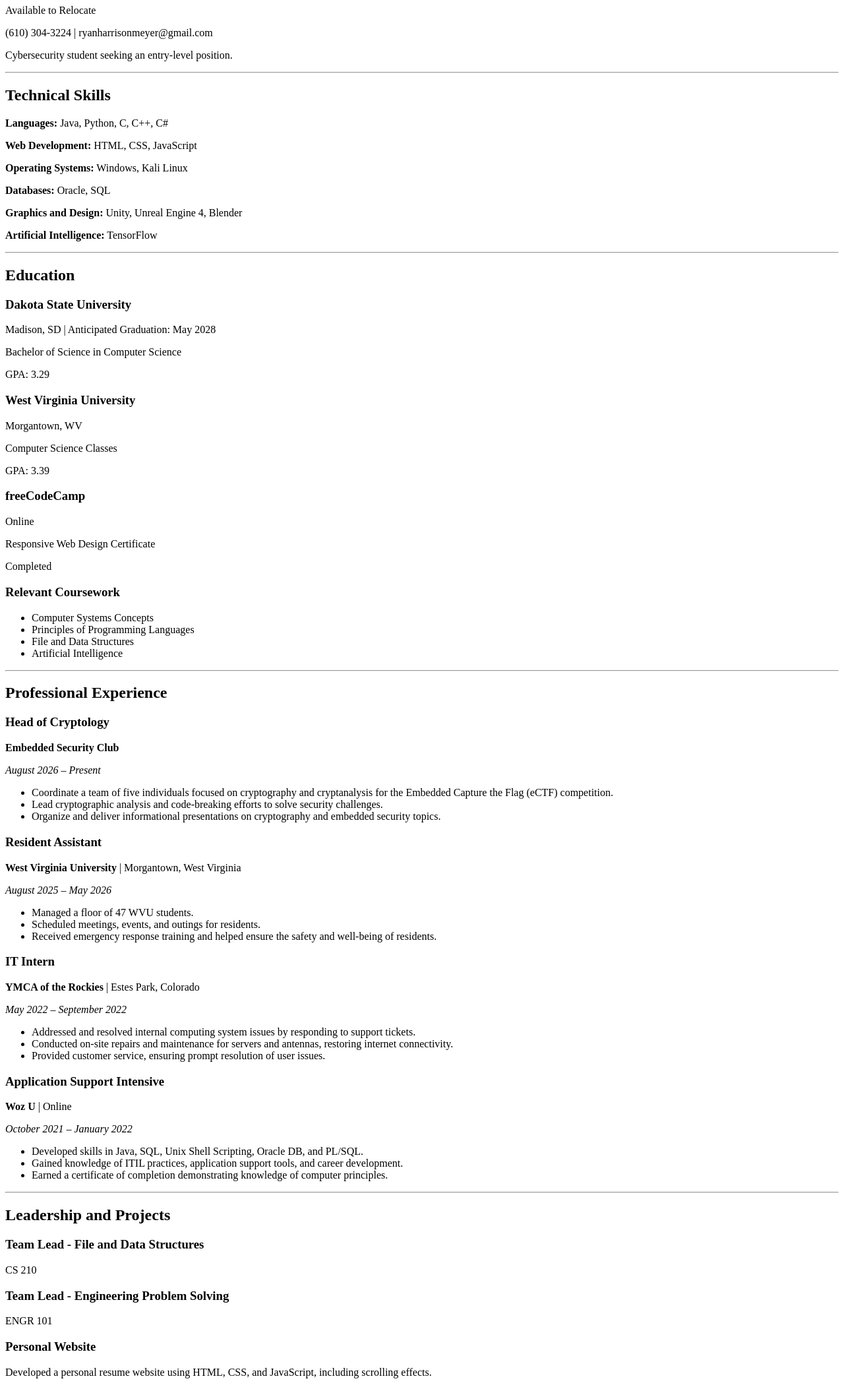
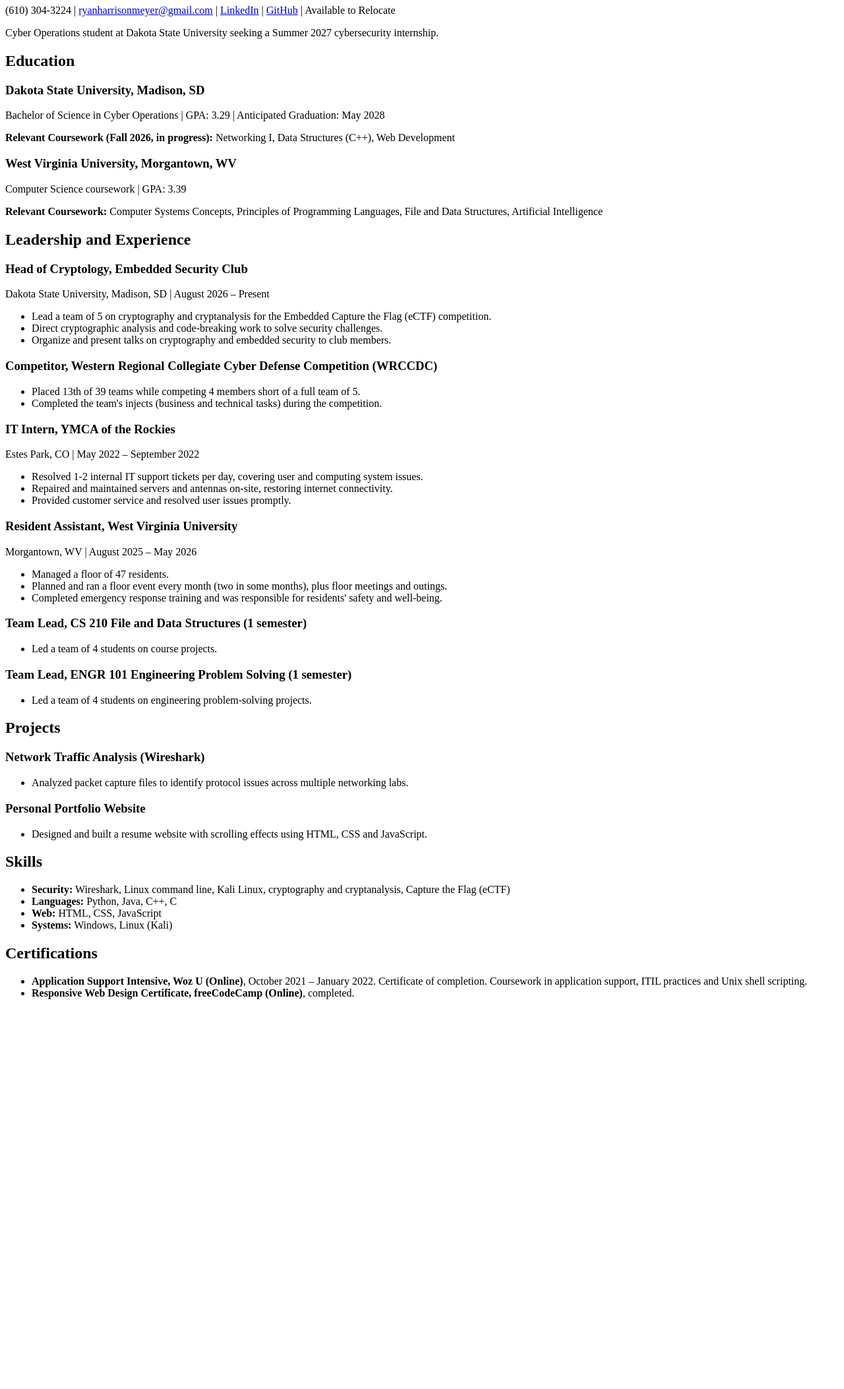
Before and after one commit to RyanHMeyer/websitemk2-3-5-25, a plain HTML site: page forcopy.html in a window 1280 px wide. Shown: the part 73-2179 px from the top of the page at 66% size. After the commit the page ends 1604 px from the top, so only its background shows below. Drawn offline with Linux system fonts and the light colour scheme.

Commit message:
updated simple resume

```diff
--- a/forcopy.html
+++ b/forcopy.html
@@ -8,160 +8,94 @@
 </head>
 <body>
 
-    <header>
-        <h1>RYAN HARRISON MEYER</h1>
-        <p>Available to Relocate</p>
-        <p>
-            (610) 304-3224 |
-            ryanharrisonmeyer@gmail.com
-        </p>
-        <p>Cybersecurity student seeking an entry-level position.</p>
-    </header>
+    <!-- Paste inside your "Simple Resume" section. No <style> or <html>/<body> tags, so it inherits your site's CSS. -->
+<div class="resume">
 
-    <hr>
+  <h1>Ryan Harrison Meyer</h1>
+  <p>
+    (610) 304-3224 |
+    <a href="mailto:ryanharrisonmeyer@gmail.com">ryanharrisonmeyer@gmail.com</a> |
+    <a href="https://www.linkedin.com/in/ryan-harrison-meyer-687700187/">LinkedIn</a> |
+    <a href="https://github.com/RyanHMeyer">GitHub</a> |
+    Available to Relocate
+  </p>
+  <p>Cyber Operations student at Dakota State University seeking a Summer 2027 cybersecurity internship.</p>
 
-    <section id="skills">
-        <h2>Technical Skills</h2>
+  <h2>Education</h2>
+  <h3>Dakota State University, Madison, SD</h3>
+  <p>Bachelor of Science in Cyber Operations | GPA: 3.29 | Anticipated Graduation: May 2028</p>
+  <p><strong>Relevant Coursework (Fall 2026, in progress):</strong> Networking I, Data Structures (C++), Web Development</p>
+  <h3>West Virginia University, Morgantown, WV</h3>
+  <p>Computer Science coursework | GPA: 3.39</p>
+  <p><strong>Relevant Coursework:</strong> Computer Systems Concepts, Principles of Programming Languages, File and Data Structures, Artificial Intelligence</p>
 
-        <p><strong>Languages:</strong>
-            Java, Python, C, C++, C#</p>
+  <h2>Leadership and Experience</h2>
 
-        <p><strong>Web Development:</strong>
-            HTML, CSS, JavaScript</p>
+  <h3>Head of Cryptology, Embedded Security Club</h3>
+  <p>Dakota State University, Madison, SD | August 2026 – Present</p>
+  <ul>
+    <li>Lead a team of 5 on cryptography and cryptanalysis for the Embedded Capture the Flag (eCTF) competition.</li>
+    <li>Direct cryptographic analysis and code-breaking work to solve security challenges.</li>
+    <li>Organize and present talks on cryptography and embedded security to club members.</li>
+  </ul>
 
-        <p><strong>Operating Systems:</strong>
-            Windows, Kali Linux</p>
+  <h3>Competitor, Western Regional Collegiate Cyber Defense Competition (WRCCDC)</h3>
+  <ul>
+    <li>Placed 13th of 39 teams while competing 4 members short of a full team of 5.</li>
+    <li>Completed the team's injects (business and technical tasks) during the competition.</li>
+  </ul>
 
-        <p><strong>Databases:</strong>
-            Oracle, SQL</p>
+  <h3>IT Intern, YMCA of the Rockies</h3>
+  <p>Estes Park, CO | May 2022 – September 2022</p>
+  <ul>
+    <li>Resolved 1-2 internal IT support tickets per day, covering user and computing system issues.</li>
+    <li>Repaired and maintained servers and antennas on-site, restoring internet connectivity.</li>
+    <li>Provided customer service and resolved user issues promptly.</li>
+  </ul>
 
-        <p><strong>Graphics and Design:</strong>
-            Unity, Unreal Engine 4, Blender</p>
+  <h3>Resident Assistant, West Virginia University</h3>
+  <p>Morgantown, WV | August 2025 – May 2026</p>
+  <ul>
+    <li>Managed a floor of 47 residents.</li>
+    <li>Planned and ran a floor event every month (two in some months), plus floor meetings and outings.</li>
+    <li>Completed emergency response training and was responsible for residents' safety and well-being.</li>
+  </ul>
 
-        <p><strong>Artificial Intelligence:</strong>
-            TensorFlow</p>
-    </section>
+  <h3>Team Lead, CS 210 File and Data Structures (1 semester)</h3>
+  <ul>
+    <li>Led a team of 4 students on course projects.</li>
+  </ul>
 
-    <hr>
+  <h3>Team Lead, ENGR 101 Engineering Problem Solving (1 semester)</h3>
+  <ul>
+    <li>Led a team of 4 students on engineering problem-solving projects.</li>
+  </ul>
 
-    <section id="education">
-        <h2>Education</h2>
+  <h2>Projects</h2>
+  <h3>Network Traffic Analysis (Wireshark)</h3>
+  <ul>
+    <li>Analyzed packet capture files to identify protocol issues across multiple networking labs.</li>
+  </ul>
+  <h3>Personal Portfolio Website</h3>
+  <ul>
+    <li>Designed and built a resume website with scrolling effects using HTML, CSS and JavaScript.</li>
+  </ul>
 
-        <div>
-            <h3>Dakota State University</h3>
-            <p>Madison, SD | Anticipated Graduation: May 2028</p>
-            <p>Bachelor of Science in Computer Science</p>
-            <p>GPA: 3.29</p>
-        </div>
+  <h2>Skills</h2>
+  <ul>
+    <li><strong>Security:</strong> Wireshark, Linux command line, Kali Linux, cryptography and cryptanalysis, Capture the Flag (eCTF)</li>
+    <li><strong>Languages:</strong> Python, Java, C++, C</li>
+    <li><strong>Web:</strong> HTML, CSS, JavaScript</li>
+    <li><strong>Systems:</strong> Windows, Linux (Kali)</li>
+  </ul>
 
-        <div>
-            <h3>West Virginia University</h3>
-            <p>Morgantown, WV</p>
-            <p>Computer Science Classes</p>
-            <p>GPA: 3.39</p>
-        </div>
+  <h2>Certifications</h2>
+  <ul>
+    <li><strong>Application Support Intensive, Woz U (Online)</strong>, October 2021 – January 2022. Certificate of completion. Coursework in application support, ITIL practices and Unix shell scripting.</li>
+    <li><strong>Responsive Web Design Certificate, freeCodeCamp (Online)</strong>, completed.</li>
+  </ul>
 
-        <div>
-            <h3>freeCodeCamp</h3>
-            <p>Online</p>
-            <p>Responsive Web Design Certificate</p>
-            <p>Completed</p>
-        </div>
-
-        <h3>Relevant Coursework</h3>
-        <ul>
-            <li>Computer Systems Concepts</li>
-            <li>Principles of Programming Languages</li>
-            <li>File and Data Structures</li>
-            <li>Artificial Intelligence</li>
-        </ul>
-    </section>
-
-    <hr>
-
-    <section id="experience">
-        <h2>Professional Experience</h2>
-
-        <div class="experience-item">
-            <h3>Head of Cryptology</h3>
-            <p><strong>Embedded Security Club</strong></p>
-            <p><em>August 2026 – Present</em></p>
-            <ul>
-                <li>Coordinate a team of five individuals focused on
-                    cryptography and cryptanalysis for the Embedded
-                    Capture the Flag (eCTF) competition.</li>
-                <li>Lead cryptographic analysis and code-breaking
-                    efforts to solve security challenges.</li>
-                <li>Organize and deliver informational presentations
-                    on cryptography and embedded security topics.</li>
-            </ul>
-        </div>
-
-        <div class="experience-item">
-            <h3>Resident Assistant</h3>
-            <p><strong>West Virginia University</strong> |
-                Morgantown, West Virginia</p>
-            <p><em>August 2025 – May 2026</em></p>
-            <ul>
-                <li>Managed a floor of 47 WVU students.</li>
-                <li>Scheduled meetings, events, and outings for residents.</li>
-                <li>Received emergency response training and
-                    helped ensure the safety and well-being of residents.</li>
-            </ul>
-        </div>
-
-        <div class="experience-item">
-            <h3>IT Intern</h3>
-            <p><strong>YMCA of the Rockies</strong> |
-                Estes Park, Colorado</p>
-            <p><em>May 2022 – September 2022</em></p>
-            <ul>
-                <li>Addressed and resolved internal computing system
-                    issues by responding to support tickets.</li>
-                <li>Conducted on-site repairs and maintenance for
-                    servers and antennas, restoring internet connectivity.</li>
-                <li>Provided customer service, ensuring prompt
-                    resolution of user issues.</li>
-            </ul>
-        </div>
-
-        <div class="experience-item">
-            <h3>Application Support Intensive</h3>
-            <p><strong>Woz U</strong> | Online</p>
-            <p><em>October 2021 – January 2022</em></p>
-            <ul>
-                <li>Developed skills in Java, SQL, Unix Shell Scripting,
-                    Oracle DB, and PL/SQL.</li>
-                <li>Gained knowledge of ITIL practices, application
-                    support tools, and career development.</li>
-                <li>Earned a certificate of completion demonstrating
-                    knowledge of computer principles.</li>
-            </ul>
-        </div>
-    </section>
-
-    <hr>
-
-    <section id="leadership-projects">
-        <h2>Leadership and Projects</h2>
-
-        <div>
-            <h3>Team Lead - File and Data Structures</h3>
-            <p>CS 210</p>
-        </div>
-
-        <div>
-            <h3>Team Lead - Engineering Problem Solving</h3>
-            <p>ENGR 101</p>
-        </div>
-
-        <div>
-            <h3>Personal Website</h3>
-            <p>Developed a personal resume website using HTML, CSS,
-                and JavaScript, including scrolling effects.</p>
-        </div>
-
-    </section>
+</div>
 
 </body>
 </html>
```
